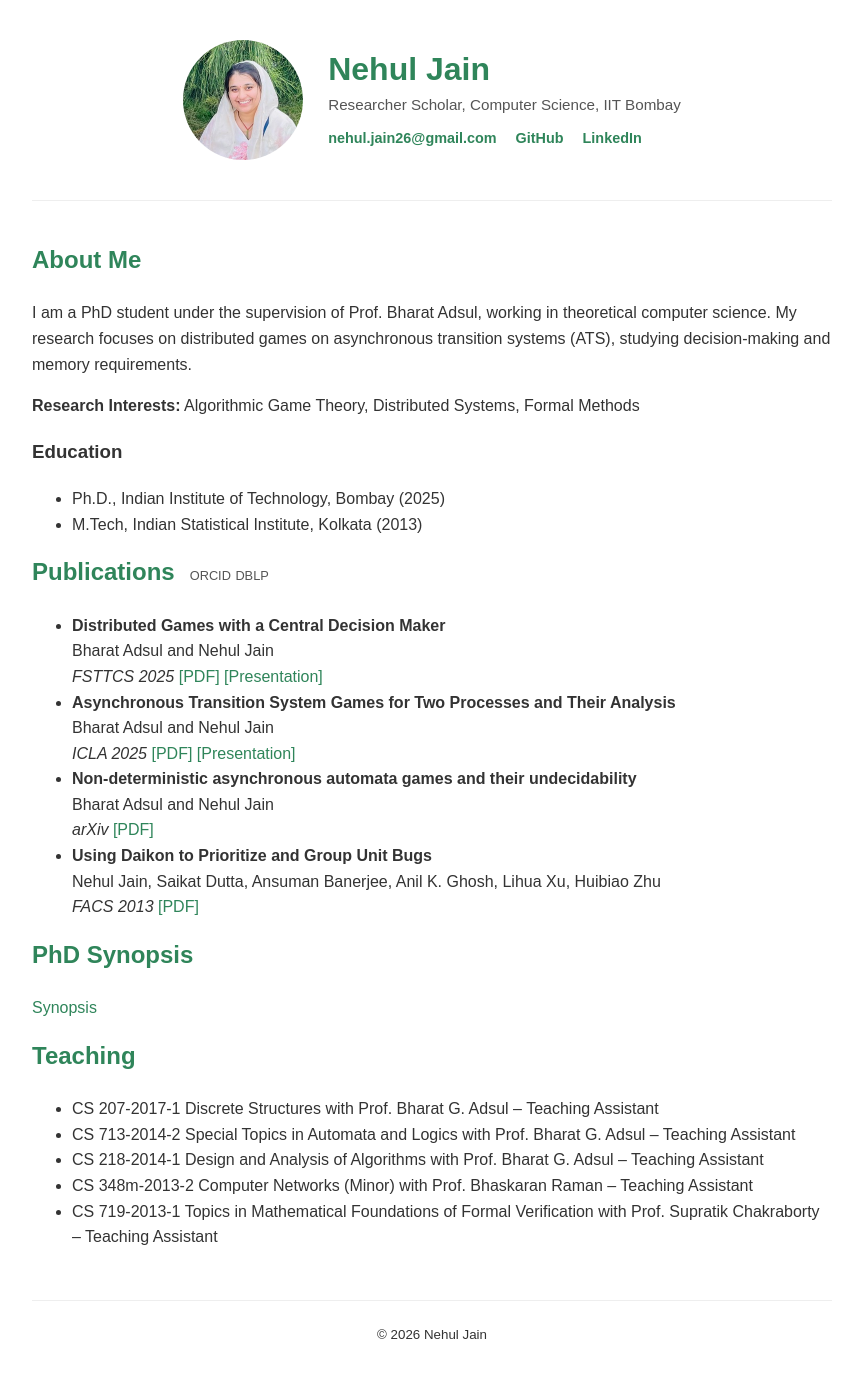
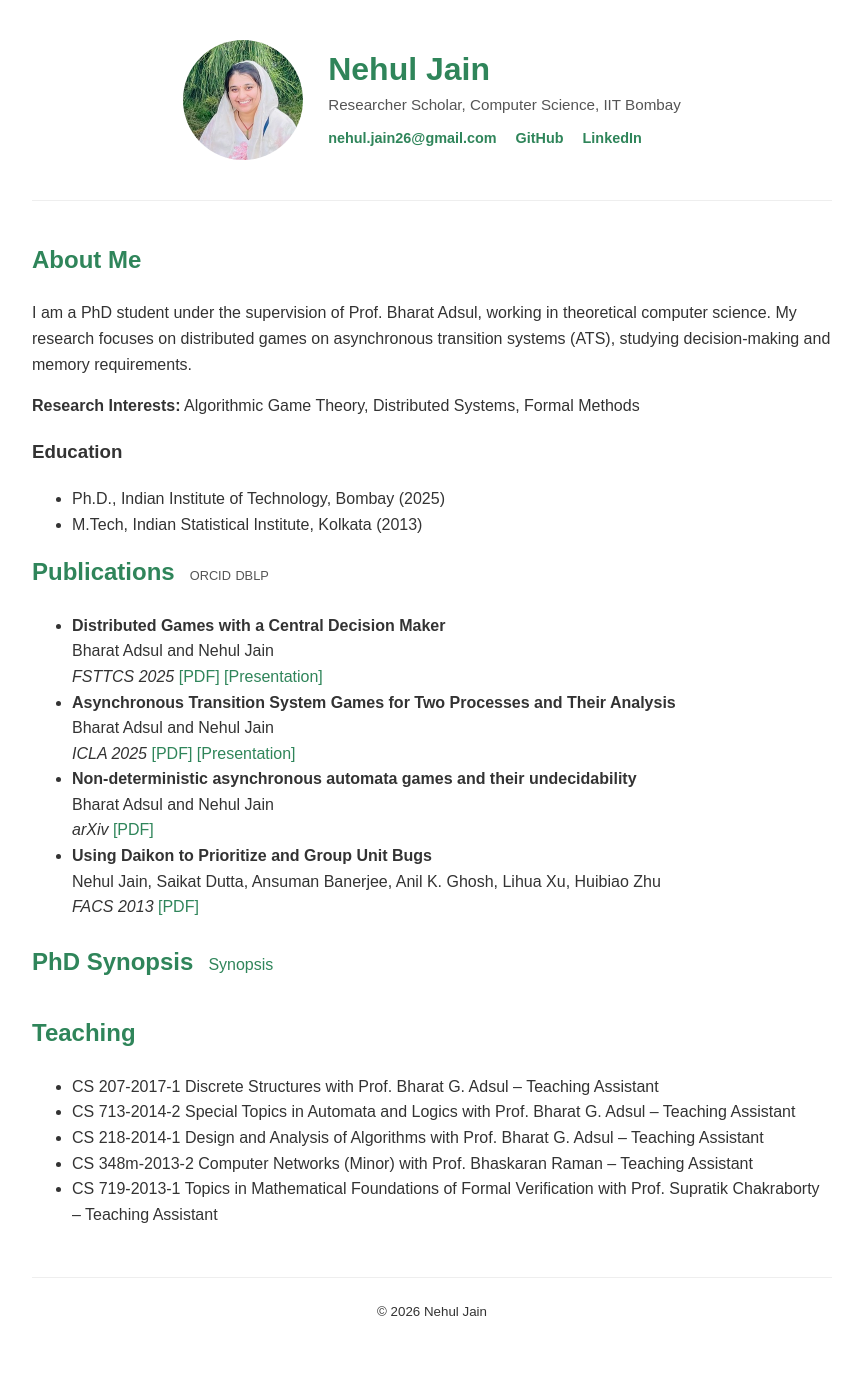
Before and after one commit to nehuljain26/nehuljain26.github.io, a Jekyll site: the page built from index.md, in a window 1280 px wide. Shown: the whole page, without its empty margins (208-1069 px from the left). Built offline with Jekyll 4.4.1, drawn with Linux system fonts in a browser that asks for light colours; after the commit the page ends 1364 px from its top, so only the background shows below that.

```diff
--- a/_includes/publications.html
+++ b/_includes/publications.html
@@ -29,9 +29,7 @@
 
     <div class="section-title">
       <h2>PhD Synopsis</h2>
+        <p><a href="/assets/Synopsis_nehul_jain.pdf" target="_blank">Synopsis</a></p>
+    </div>
 
-    </div>
-    <div class="links">
-      <p><a href="/assets/Synopsis_nehul_jain.pdf" target="_blank">Synopsis</a></p>
-      </div>
 </section>
```
